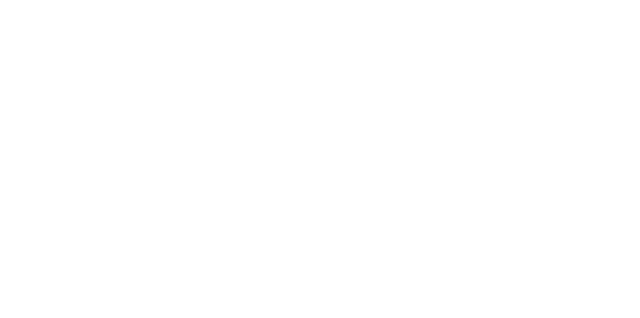
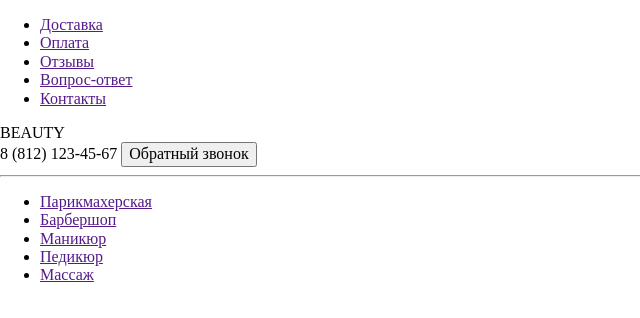
Before and after one commit to team-masters-ivgu/test-project, a plain HTML site: page index.html in a window 1280 px wide. Shown: the whole page, without its empty margins (0-640 px from the left). Drawn offline with nearby package versions, Linux system fonts and the light colour scheme.

Commit message:
Добавил шапку и меню сайта, Максим, v2.0

```diff
--- a/index.html
+++ b/index.html
@@ -9,4 +9,45 @@
 <link href="https://fonts.googleapis.com/css2?family=Roboto:wght@400;500;700&display=swap" rel="stylesheet">
 <link rel="stylesheet" href="https://cdnjs.cloudflare.com/ajax/libs/normalize/8.0.1/normalize.min.css" integrity="sha512-NhSC1YmyruXifcj/KFRWoC561YpHpc5Jtzgvbuzx5VozKpWvQ+4nXhPdFgmx8xqexRcpAglTj9sIBWINXa8x5w==" crossorigin="anonymous" />
 </head>
+
+<body>
+        <header>
+                <div class="wrapper">
+                        <nav>
+                <ul class="nav">
+                        <li><a href="">Доставка</a></li>
+                        <li><a href="">Оплата</a></li>
+                        <li><a href="">Отзывы</a></li>
+                        <li><a href="">Вопрос-ответ</a></li>
+                        <li><a href="">Контакты</a></li>
+                </ul>
+        </nav>
+</div>
+                <div class="bg-white">
+                        <div class="header">
+                        <div class="wrapper">
+                                <div class="header-top">
+                                <div class="logo"><span>BEAUTY</span><span class="logo-image"></span></div>
+                                <div class="header-info">
+                                        <span>8 (812) 123-45-67</span>
+                                        <button type="button">Обратный звонок</button></div>
+                                </div>
+                        </div>
+                        <hr>
+                        <div class="header-bottom">
+                                <nav>
+                <ul class="nav">
+                        <li><a href="">Парикмахерская</a></li>
+                        <li><a href="">Барбершоп</a></li>
+                        <li><a href="">Маникюр</a></li>
+                        <li><a href="">Педикюр</a></li>
+                        <li><a href="">Массаж</a></li>
+                </ul>
+        </nav>
+                        </div>
+                </div>
+                        </div>
+                </div>
+        </header>
+        </body>
 </html>
```
